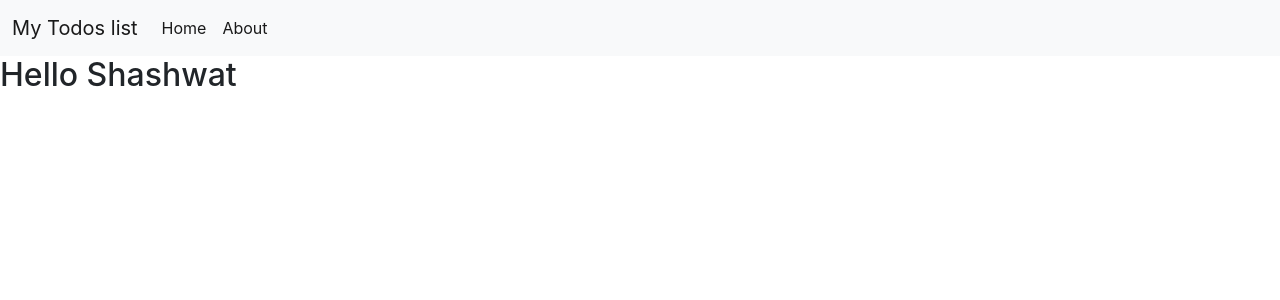
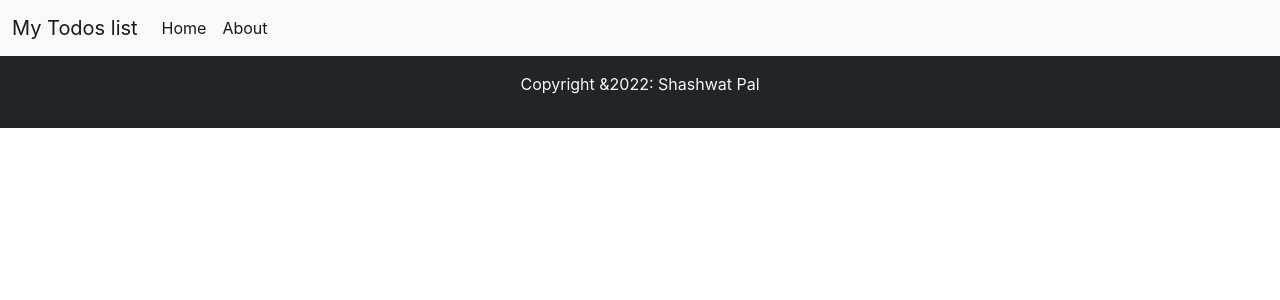
Before and after one commit to shashwatpal1021/first-app-shashwat, a React (Create React App) app: page / in a window 1280 px wide. Shown: the top 300 px of the page. Built offline with nearby package versions, Linux system fonts and the light colour scheme.

Commit message:
footer completed

```diff
--- a/src/Components/Footer.js
+++ b/src/Components/Footer.js
@@ -1,9 +1,10 @@
 import React from 'react'
 
 export const Footer = () => {
-  return (
-     <div>
-        <h2>Hello Shashwat</h2>
-    </div>
-  )
+   return (
+      <footer className="bg-dark text-light py-3">
+         <p className="text-center">Copyright &2022: Shashwat Pal
+         </p>
+      </footer>
+   )
 }
```
